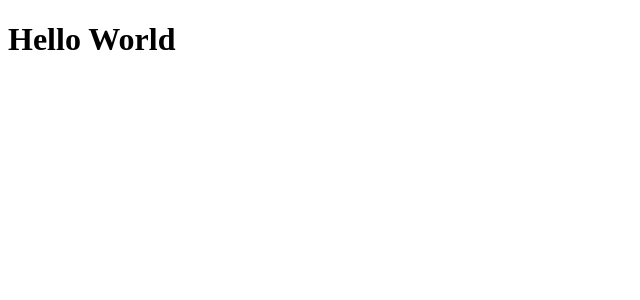
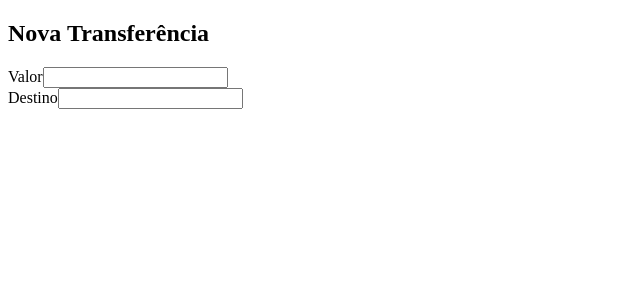
Before and after one commit to leardinifabio/angular-estudo, an Angular app in the folder bytebank/: page / in a window 1280 px wide. Shown: the top 300 px of the page, without its empty margins (0-640 px from the left). Built offline with nearby package versions, Linux system fonts and the light colour scheme.

Commit message:
📝 readme.md & ✨ formatacao de formulario

```diff
--- a/bytebank/src/app/app.component.html
+++ b/bytebank/src/app/app.component.html
@@ -1 +1 @@
-<h1>Hello World</h1>
+<app-nova-transferencia></app-nova-transferencia>
--- a/bytebank/src/app/app.module.ts
+++ b/bytebank/src/app/app.module.ts
@@ -1,11 +1,13 @@
+import { NovaTranferenciaComponent } from './nova-transferencia/nova-transferencia.component';
 import { NgModule } from '@angular/core';
 import { BrowserModule } from '@angular/platform-browser';
+import { AppComponent } from './app.component';
 
-import { AppComponent } from './app.component';
 
 @NgModule({
   declarations: [
-    AppComponent
+    AppComponent,
+    NovaTranferenciaComponent //todos os componentes precisam ser declarados no app.module.ts
   ],
   imports: [
     BrowserModule
--- a/bytebank/src/app/nova-transferencia/nova-transferencia.component.html
+++ b/bytebank/src/app/nova-transferencia/nova-transferencia.component.html
@@ -0,0 +1,11 @@
+<form>
+  <h2>Nova Transferência</h2>
+  <div>
+    <label for="valor">Valor</label>
+    <input id="valor" type="text">
+  </div>
+  <div>
+    <label for="valor">Destino</label>
+    <input id="valor" type="text">
+  </div>
+</form>
```
Also changed, not shown: bytebank/src/app/nova-transferencia/nova-transferencia.component.ts (added, +9 -0 lines), bytebank/src/app/nova-transferencia/nova-transferencia.component.scss (added), 1 other file (tests, documents, lock files or other folders).
